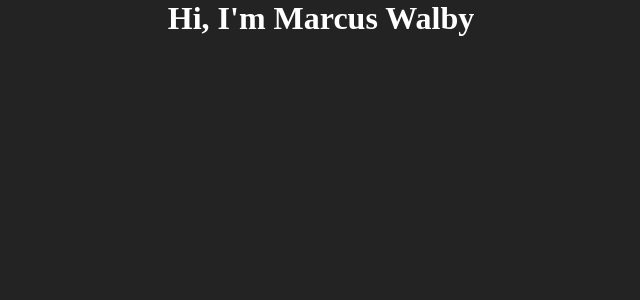
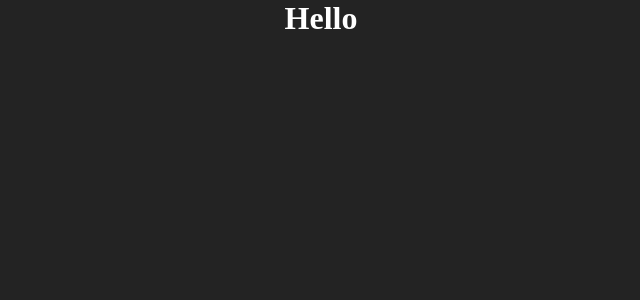
Before and after one commit to Mwalbyy/spring-components, a React (Create React App) app: page / in a window 1280 px wide. Shown: the top 300 px of the page, without its empty margins (319-959 px from the left). Built offline with nearby package versions, Linux system fonts and the light colour scheme.

Commit message:
framer motion mapping

```diff
--- a/src/components/nav/index.js
+++ b/src/components/nav/index.js
@@ -1,14 +1,16 @@
 import React from "react";
 import { motion } from "framer-motion";
-import Image from "../images/laptop.jpg";
+// import Image from "../images/laptop.jpg";
 
 export default function Navbar() {
+  const header = ["H","e","l","l","o"]
   return (
     <>
       <div className="home">
-        <div className="home__header">
-          <p>Hi, I'm Marcus Walby</p>
-        </div>
+        <span className="home__header">
+          {header.map((V, i) => <motion.p key={i} whileHover={{scale: 1.2}}>{V}</motion.p>
+          )}
+        </span>
 
         <div className="home__img">
           {/* <motion.img whileHover={{ scale: 1.2 }} src={Image} alt="laptop" /> */}
--- a/src/styles.css
+++ b/src/styles.css
@@ -6,6 +6,15 @@
 body {
   background-color: #232323;
   color: #fff;
+}
+
+.home__header {
+  display: -webkit-box;
+  display: -ms-flexbox;
+  display: flex;
+  -webkit-box-pack: center;
+      -ms-flex-pack: center;
+          justify-content: center;
 }
 
 .home__header p {
--- a/src/styles.sass
+++ b/src/styles.sass
@@ -30,6 +30,8 @@ body
 ///////////////////////////
 .home
     &__header
+        display: flex
+        justify-content: center
         p
             font-size: 2rem
             font-weight: 700
```
Also changed, not shown: 1 other file (tests, documents, lock files or other folders).
